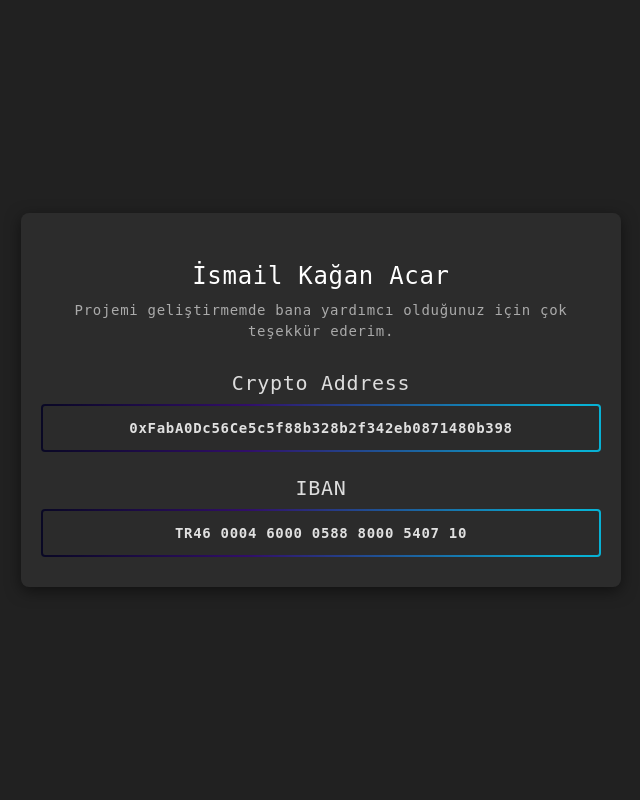
After one commit to ikaganacar1/ikaganacar.com, a Flask app: page /donation in a window 1280 px wide. The commit adds this page. Shown: the whole page, without its empty margins (319-959 px from the left). Run offline with Flask 3, Linux system fonts and the light colour scheme; data comes from the database, SQL or seed files in the repository; some libraries are stand-ins or nearby versions.

Commit message:
Donation page and header changes

```diff
--- a/board/routes.py
+++ b/board/routes.py
@@ -176,6 +176,10 @@ def favicon():
         mimetype="image/vnd.microsoft.icon",
     )
 
+@app.route("/donation")
+def donation():
+    track_visit("useless_projects/ika")
+    return render_template("pages/donation.html")
 
 # ?______________________________________________________________________
 @app.route("/useless_projects")
@@ -200,6 +204,7 @@ def howmuchmoneyleft():
 def ika():
     track_visit("useless_projects/ika")
     return render_template("useless_projects/ika.html")
+
 
 
 # ?______________________________________________________________________
@@ -249,11 +254,13 @@ def logout():
 def admin_panel():
     apartment_id = current_user.apartment_id
     residents = Apartment.query.get(apartment_id).residents
+    dues= Apartment.query.get(apartment_id).dues
 
     tmp = 0
     try:
         for i in residents:
             tmp += i.debt
+            tmp*=dues
     except:
         pass
 
--- /dev/null
+++ b/board/static/donation.css
@@ -0,0 +1,149 @@
+/* General reset */
+*, ::after, ::before {
+    box-sizing: border-box;
+    margin: 0;
+    padding: 0;
+}
+
+/* Body styling */
+body {
+    background-color: #212121; /* Retaining the dark theme */
+    color: #fff;
+    font-family: "Roboto Mono", monospace;
+    letter-spacing: 0.05em;
+    display: flex;
+    justify-content: center;
+    align-items: center;
+    height: 100vh;
+    padding: 20px;
+}
+
+/* Center the donation page */
+.donation-page {
+    text-align: center;
+    background-color: #2c2c2c;
+    border-radius: 8px;
+    padding: 30px 20px;
+    box-shadow: 0 4px 15px rgba(0, 0, 0, 0.5);
+    max-width: 600px;
+    width: 100%;
+}
+
+/* Main heading */
+h1 {
+    font-size: 28px;
+    margin-bottom: 10px;
+    color: #ffffff;
+}
+
+/* Subtitle */
+.subtitle {
+    font-size: 14px;
+    color: #aaaaaa;
+    margin-bottom: 30px;
+    line-height: 1.5;
+}
+
+/* Donation item styling */
+.donation-item {
+    margin-bottom: 25px;
+}
+
+.donation-item:last-child {
+    margin-bottom: 0;
+}
+
+h2 {
+    font-size: 20px;
+    margin-bottom: 10px;
+    color: #dddddd;
+}
+
+/* Button styling */
+.btn {
+    width: 100%;
+    display: block;
+    padding: 14px;
+    background: transparent;
+    border: none;
+    position: relative;
+}
+
+.block-cube {
+    position: relative;
+    overflow: hidden;
+    border-radius: 4px;
+}
+
+.block-cube .bg-top {
+    position: absolute;
+    height: 8px;
+    background: linear-gradient(90deg, rgba(2, 0, 36, 1) 0%, rgba(52, 9, 121, 1) 37%, rgba(0, 212, 255, 1) 94%);
+    bottom: 100%;
+    left: 5px;
+    right: -5px;
+    transform: skew(-45deg, 0);
+}
+
+.block-cube .bg {
+    position: absolute;
+    top: 0;
+    left: 0;
+    right: 0;
+    bottom: 0;
+    background: linear-gradient(90deg, rgba(2, 0, 36, 1) 0%, rgba(52, 9, 121, 1) 37%, rgba(0, 212, 255, 1) 94%);
+    opacity: 0.8;
+    transition: opacity 0.3s ease-in-out;
+}
+
+.block-cube .bg-inner {
+    background: #2c2c2c;
+    position: absolute;
+    top: 2px;
+    left: 2px;
+    right: 2px;
+    bottom: 2px;
+    border-radius: 2px;
+    transition: all 0.2s ease-in-out;
+}
+
+.block-cube .text {
+    position: relative;
+    z-index: 2;
+    font-size: 14px;
+    color: #e0e0e0;
+    font-weight: bold;
+    letter-spacing: 0.05em;
+}
+
+/* Hover effects */
+.block-cube.block-cube-hover:hover .bg {
+    opacity: 1;
+}
+
+.block-cube.block-cube-hover:hover .bg-inner {
+    background: rgba(255, 255, 255, 0.1);
+}
+
+/* Responsive Design */
+@media (max-width: 768px) {
+    .donation-page {
+        padding: 20px;
+    }
+
+    h1 {
+        font-size: 24px;
+    }
+
+    .subtitle {
+        font-size: 12px;
+    }
+
+    h2 {
+        font-size: 18px;
+    }
+
+    .btn .text {
+        font-size: 12px;
+    }
+}
--- /dev/null
+++ b/board/templates/pages/donation.html
@@ -0,0 +1,55 @@
+{% extends "base.html" %}
+{% block div %}
+<script src="https://ajax.googleapis.com/ajax/libs/jquery/3.7.1/jquery.min.js"></script>
+<link rel="stylesheet" href="https://maxcdn.bootstrapcdn.com/bootstrap/3.4.1/css/bootstrap.min.css">
+<link rel="stylesheet" href="{{ url_for('static', filename='donation.css') }}">
+
+<div class="donation-page">
+    <h3>İsmail Kağan Acar</h3>
+    <p class="subtitle">Projemi geliştirmemde bana yardımcı olduğunuz için çok teşekkür ederim.</p>
+
+    <div class="donation-item">
+        <h2>Crypto Address</h2>
+        <div class="btn block-cube block-cube-hover" onclick="copyToClipboard('crypto-address')">
+            <div class="bg-top">
+                <div class="bg-inner"></div>
+            </div>
+            <div class="bg-right">
+                <div class="bg-inner"></div>
+            </div>
+            <div class="bg">
+                <div class="bg-inner"></div>
+            </div>
+            <div class="text" id="crypto-address">0xFabA0Dc56Ce5c5f88b328b2f342eb0871480b398</div>
+        </div>
+    </div>
+
+    <div class="donation-item">
+        <h2>IBAN</h2>
+        <div class="btn block-cube block-cube-hover" onclick="copyToClipboard('iban-address')">
+            <div class="bg-top">
+                <div class="bg-inner"></div>
+            </div>
+            <div class="bg-right">
+                <div class="bg-inner"></div>
+            </div>
+            <div class="bg">
+                <div class="bg-inner"></div>
+            </div>
+            <div class="text" id="iban-address">TR46 0004 6000 0588 8000 5407 10</div>
+        </div>
+    </div>
+</div>
+
+<script>
+    function copyToClipboard(elementId) {
+        const textToCopy = document.getElementById(elementId).innerText;
+        navigator.clipboard.writeText(textToCopy).then(() => {
+            alert('Copied to clipboard: ' + textToCopy);
+        }).catch(err => {
+            console.error('Could not copy text: ', err);
+        });
+    }
+</script>
+
+{% endblock %}
```
Also changed, not shown: board/static/apartmanim/admin_panel.css (+29 -0 lines), board/templates/apartmanim/add_user.html (+9 -2 lines), board/templates/apartmanim/admin_panel.html (+78 -53 lines), board/templates/apartmanim/apartment_safe.html (+8 -2 lines), board/templates/apartmanim/expenditures.html (+8 -2 lines), board/templates/apartmanim/financial.html (+8 -2 lines), board/templates/apartmanim/payment_record.html (+8 -2 lines), board/templates/apartmanim/resident_page.html (+10 -2 lines).
